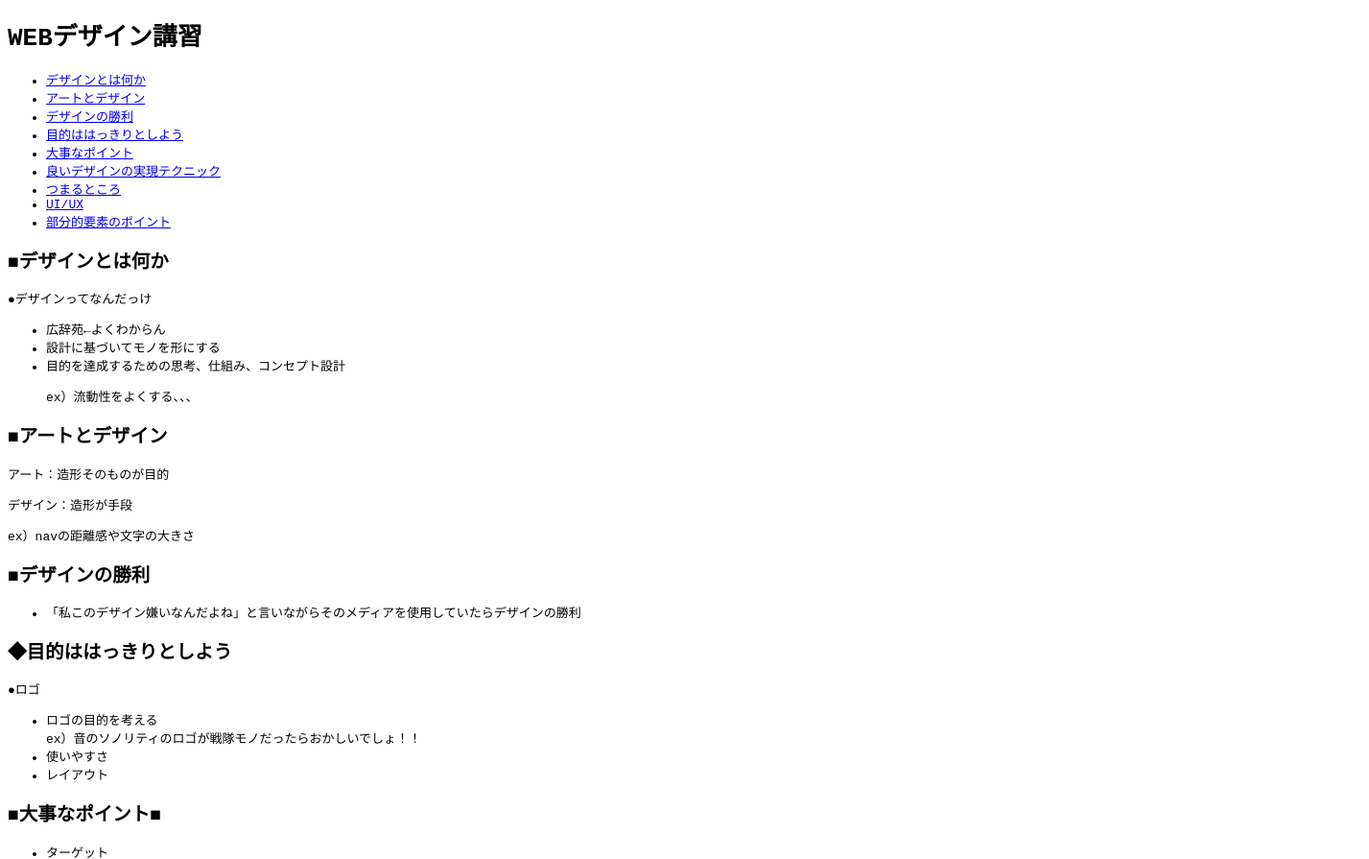
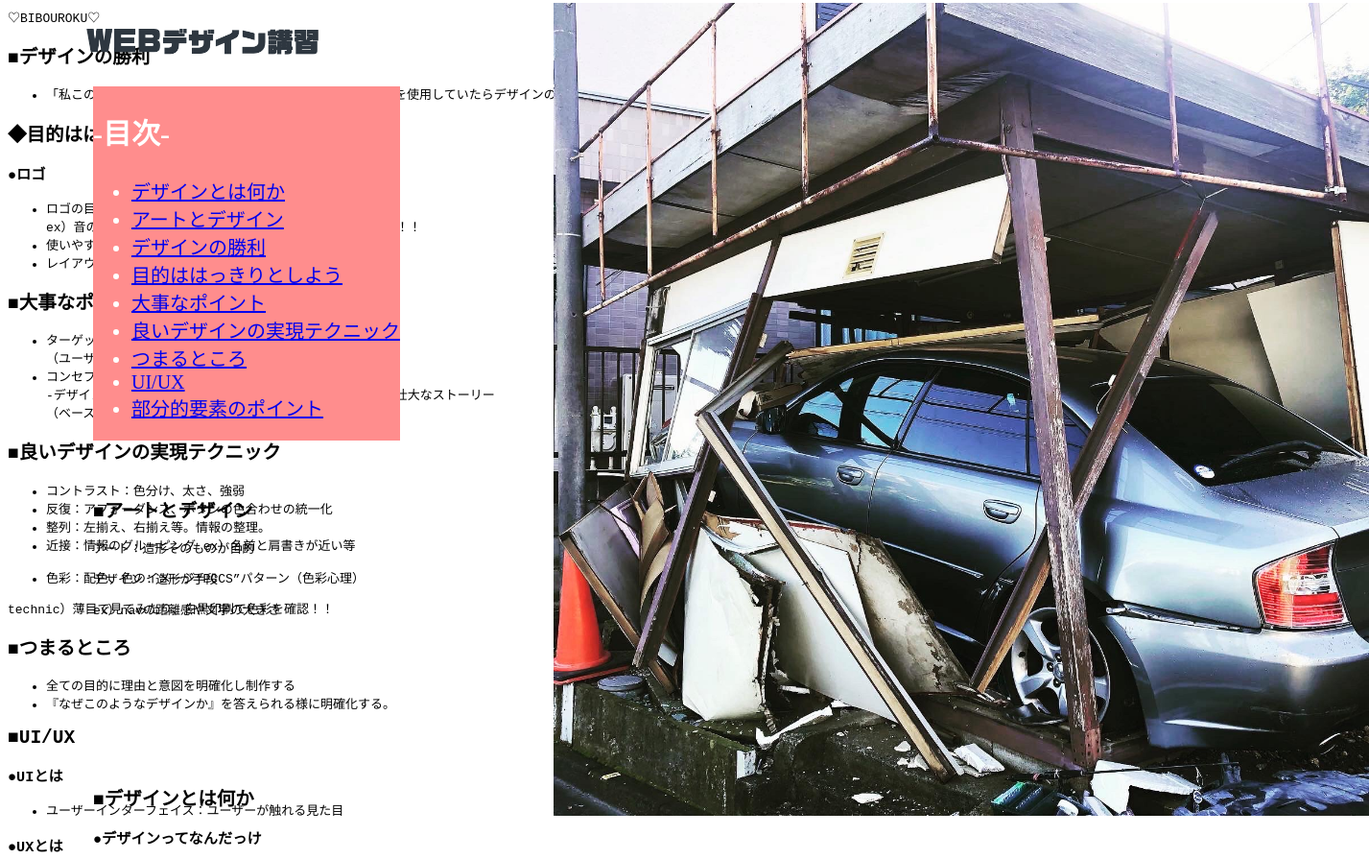
Before and after one commit to moriiiku/wd_20210410, a plain HTML site: page index.html in a window 1280 px wide. Shown: the top 895 px of the page at 96% size, 1427 px wide, since content can reach past the window. Drawn offline with Linux system fonts and the light colour scheme.

Commit message:
1st update
add contents

```diff
--- a/index.html
+++ b/index.html
@@ -13,8 +13,12 @@
 
 <body>
   <div class="wrapper">
-    <h1>WEBデザイン講習</h1>
-    <div class="menu">
+    <header>
+      <img src="assets/logo (ja).png" id="title" class="logo">
+      <aside>♡BIBOUROKU♡</aside>
+    </header>
+    <div class="menu-contents">
+      <h2>-目次-</h2>
       <ul>
         <li><a href="#w-design">デザインとは何か</a></li>
         <li><a href="#design-art">アートとデザイン</a></li>
@@ -29,7 +33,7 @@
     </div>
     <div class="box" id="w-design">
       <h2>■デザインとは何か</h2>
-      <p>●デザインってなんだっけ</p>
+      <h3>●デザインってなんだっけ</h3>
       <ul>
         <li>広辞苑←よくわからん</li>
         <li>設計に基づいてモノを形にする</li>
@@ -52,7 +56,7 @@
     </div>
     <div class="box" id="design-purpose">
       <h2>◆目的ははっきりとしよう</h2>
-      <p>●ロゴ</p>
+      <h3>●ロゴ</h3>
       <ul>
       <li>ロゴの目的を考える<br> ex）音のソノリティのロゴが戦隊モノだったらおかしいでしょ！！</li>
       <li>使いやすさ</li>
@@ -87,11 +91,11 @@
     </div>
     <div class="box" id="UI-UX">
       <h2>■UI/UX</h2>
-      <p>●UIとは</p>
+      <h3>●UIとは</h3>
       <ul>
       <li>ユーザーインターフェイス：ユーザーが触れる見た目</li>
       </ul>
-      <p>●UXとは</p>
+      <h3>●UXとは</h3>
       <ul>
       <li>ユーザーエクスペディエンス：ユーザーが体験すること、機能など（UIを含む）</li>
     </ul>
@@ -104,30 +108,33 @@
         <li class="part-point-li">●画像形式</li>
       </ul>
       <br>
-      <p>●タイポグラフィー</p>
+      <h3>●タイポグラフィー</h3>
       <ul>
         <li>フォントサイズや色<br>（ウェイトなどで印象を変える）<br>（字体、フォントサイズによってイメージが変わる）</li>
         <li>視線移動</li>
         <li>「h」タグは最高3種ほどで抑える</li>
       </ul>
-      <p>●キャッチコピー</p>
+      <h3>●キャッチコピー</h3>
       <ul>
         <li>伝えたいことを簡潔かつ理解できるように伝える</li>
         <li>10〜12字くらい！ ←！？</li>
       </ul>
       <p>  technic）良いものを2,3種用意し最初はふざけて笑いと掴みをとり、後に良いモノを出す（ユーモア）</p>
       <br>
-      <p>●画像形式</p>
+      <h3>●画像形式</h3>
       <p> 大枠jpg,png,svgの3種類</p>
       <br>
-      <p>◆フォトショとイラレの違い</p>
+      <h3>◆フォトショとイラレの違い</h3>
       <ul>
         <li>ビットマップ画像：ピクセルを使った点描画。グラデーション可能。拡大すると劣化する （写真など）</li>
-        <li>・ベクター画像：コンピューターの計算式を使った、直線と塗り。拡大しても劣化しない （記号や図形など？？）</li>
+        <li>ベクター画像：コンピューターの計算式を使った、直線と塗り。拡大しても劣化しない （記号や図形など？？）</li>
       </ul>
+      <hr>
       <a href="https://shopdd.jp/blog-entry-932.html">ex）ベクター画像ってこういうこと？？</a>
     </div>
   </div>
 
+  <img src="assets/jiko01.JPG" id="title" class="jiko01">
+  <img src="assets/jiko02.JPG" id="title" class="jiko02">
 </body>
 </html>
--- a/style.css
+++ b/style.css
@@ -1,7 +1,55 @@
+.logo {
+  position: absolute;
+  left: 90px;
+  top: 30px;
+  width: 246px;
+  transform-origin: 123.2px 74.5px 0px;
+}
+
+.jiko01 {
+  position: absolute;
+    width: 850px;
+    height: 847px;
+    left: 577px;
+    top: 3px;
+}
+
+.jiko02 {
+  position: absolute;
+    width: 850px;
+    height: 847px;
+    left: 577px;
+    top: 900px;
+}
+
+.menu-contents {
+  position: absolute;
+    font-family: "Times New Roman";
+    font-size: 20px;
+    color: rgb(255, 255, 255);
+    background-image: none;
+    background-color: rgb(255, 141, 141);
+    left: 97px;
+    top: 90px;
+}
+
 body {
   font-family: monospace;
 }
 
+#w-design {
+  position: absolute;
+    left: 97px;
+    top: 800px;
+}
+
+#design-art {
+  position: absolute;
+    left: 97px;
+    top: 500px;
+}
+
+
 .part-point-li {
   list-style: none;
 }
```
Also changed, not shown: assets/IMG_5372.JPG (added), assets/jiko01.JPG (added), assets/jiko02.JPG (added), assets/logo (ja).png (added).
